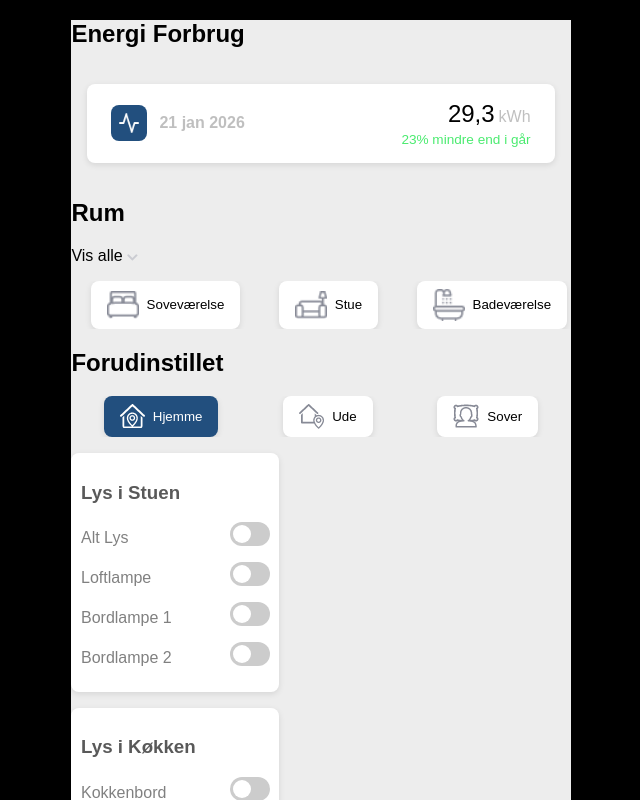
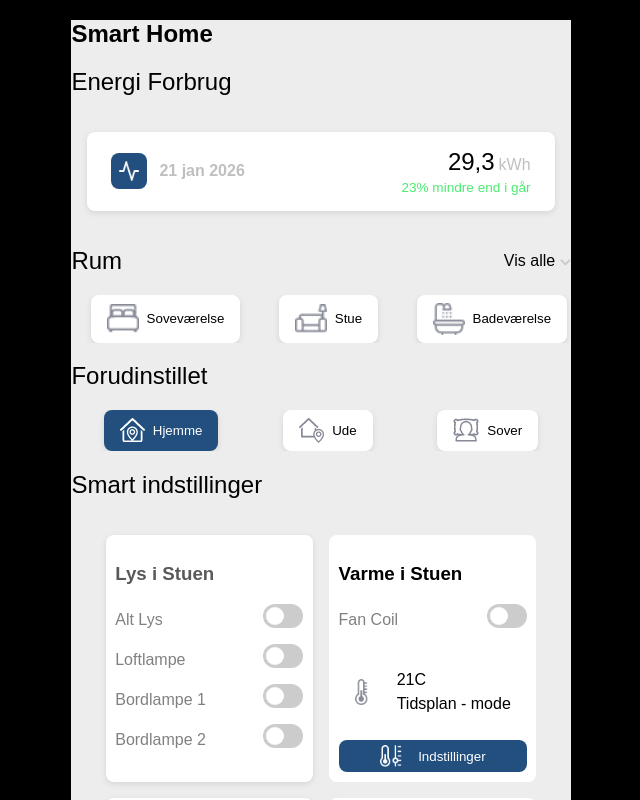
Before and after one commit to Julie-cass/mobicom-pro-exercise, a React (Vite) app: page / in a window 1280 px wide. Both pictures are taken after a click on the button "Hjemme". Shown: the top 800 px of the page, without its empty margins (319-959 px from the left). Built offline with nearby package versions, Linux system fonts and the light colour scheme.

Commit message:
made all the components for dashboard and styled the homepage

```diff
--- a/package.json
+++ b/package.json
@@ -11,6 +11,8 @@
   },
   "dependencies": {
     "@tailwindcss/vite": "^4.2.1",
+    "js-cookie": "^3.0.5",
+    "js-cookies": "^1.0.4",
     "react": "^19.2.0",
     "react-dom": "^19.2.0",
     "react-router-dom": "^7.13.1",
--- /dev/null
+++ b/src/PageScss/Home.scss
@@ -0,0 +1,30 @@
+.HomePageContainer {
+
+    h2 {
+        font-weight: 100;
+    }
+
+    .RoomTitleBox {
+        display: flex;
+        justify-content: space-between;
+        flex-direction: row;
+        align-items: center;
+
+        border: none;
+        border-radius: 0.5rem;
+
+        box-sizing: border-box;
+
+    }
+}
+
+
+.SmartSettingsContainer {
+place-items: center;
+
+    .smartRow {
+        display: grid;
+        grid-template-columns: repeat(2, 1fr);
+gap: 1rem;
+    }
+}
--- a/src/components/EnergyUse/EnergyUse.jsx
+++ b/src/components/EnergyUse/EnergyUse.jsx
@@ -1,5 +1,6 @@
 import Consumption from "../../assets/icons/icon_consumption_on.png";
 import "./EnergyUse.scss"
+import { NavLink } from "react-router-dom";
 
 export default function EnergyUse() {
 
@@ -9,9 +10,9 @@ export default function EnergyUse() {
             <section className="EnergyUseSec">
                 <div id="shadow" className="EnergyUseDiv">
                     <div className="EnergyUseLeft">
-                        <span className="EnergyUseIconSpan">
+                        <NavLink to="statistics" className="EnergyUseIconSpan">
                             <img className="EnergyUseIcon" src={Consumption} alt="" />
-                        </span>
+                        </NavLink>
                         <span className="EnergyUseDate">
                             <h4>21 jan 2026</h4>
 
--- a/src/components/smartSettings/SmartSettingComp.scss
+++ b/src/components/smartSettings/SmartSettingComp.scss
@@ -1,10 +1,8 @@
-.SmartSetSec {
-
-}
-
-
-.SmartSetCompBox {
+.SmartSetCompBox,
+.WarmthInfoBox {
   max-width: 13rem;
+  max-height: 15.4rem;
+  height: 15.4rem;
   box-sizing: border-box;
   padding: 0.6rem;
 
@@ -30,10 +28,66 @@
 
 }
 
+.SettingDesComp {
+  display: flex;
+  justify-content: space-between;
+  flex-direction: row;
+  align-items: center;
+
+  border: none;
+  border-radius: 0.5rem;
+
+  padding: 1rem;
+  box-sizing: border-box;
+
+  .WamthTxtInfo {
+    line-height: 0.5rem;
+  }
+
+  img {
+    max-width: 1.6rem;
+    max-height: 1.6rem;
+  }
+}
+
 .deviceName {
   text-transform: capitalize;
+
+  display: flex;
+  flex-direction: column;
+  align-items: flex-end;
+  justify-content: center;
+  gap: 0.25rem;
 }
 
 .SmartSetCompTitle {
   color: #000000a6;
 }
+
+.WarmthBtn {
+  display: flex;
+  justify-content: center;
+  flex-direction: row;
+  align-items: center;
+
+  border: none;
+  border-radius: 0.5rem;
+
+  width: 100%;
+  max-height: 2rem;
+  padding: 1rem;
+  box-sizing: border-box;
+
+  color: white;
+  background: #224f7e;
+
+
+  text-align: center;
+
+  img {
+    max-width: 1.4rem;
+    max-height: 1.4rem;
+
+    margin-right: 1rem;
+  }
+}
--- /dev/null
+++ b/src/components/smartSettings/WarmthComponent.jsx
@@ -0,0 +1,54 @@
+import { useNavigate } from "react-router-dom";
+import { WarmthCompFunc } from "./warmthCompFunc";
+import SlidingToggle from "./SlidingToggle";
+
+
+export default function WarmthComp() {
+  const { settingsState, toggleSetting } = WarmthCompFunc();
+  const navigate = useNavigate();
+
+
+  return (
+    <>
+      <section className="WarmthSetSec">
+        <div>
+
+          {Object.entries(settingsState).map(([roomKey, setting]) => (
+            <div className="WarmthInfoBox" key={roomKey}>
+
+              <h3>{setting.title}</h3>
+
+              {Object.entries(setting).filter(([propKey, value]) => typeof value === "boolean").map(([deviceKey, isOn]) => (
+                <label key={deviceKey} className="deviceRow">
+                  <span className="deviceName">
+                    {deviceKey.replace(/_/g, " ")}
+                  </span>
+
+                  <SlidingToggle isOn={isOn} roomKey={roomKey} deviceKey={deviceKey} toggleDevice={(roomKey, deviceKey) => toggleSetting(roomKey, deviceKey)
+                  }
+                  />
+                </label>
+              ))}
+
+
+              <div className="SettingDesComp">
+                <img src={setting.icon} alt={setting.title} />
+
+<div className="WamthTxtInfo">
+                <p>{setting.warmth}</p>
+                <p>{setting.description}</p>
+                </div>
+              </div>
+
+              <button className="WarmthBtn" onClick={() => navigate(setting.link)}>
+                <img src={setting.icon2} alt="" />
+               <p>Indstillinger</p>
+              </button>
+
+            </div>
+          ))}
+        </div>
+      </section>
+    </>
+  );
+}
--- /dev/null
+++ b/src/components/smartSettings/warmthCompFunc.jsx
@@ -0,0 +1,53 @@
+import React, { useState } from "react";
+
+
+import TempSetting from "../../assets/icons/icon_temp-setting.png"
+import Temp from "../../assets/icons/icon_temp.png"
+
+
+export function WarmthCompFunc() {
+
+  const settingsData = {
+    livingroom: {
+      title: "Varme i Stuen",
+      Fan_Coil: false,
+      icon: Temp,
+      warmth: "21C",
+      description: "Tidsplan - mode",
+      icon2: TempSetting,
+      link: "/settings",
+    },
+    bedroom: {
+      title: "Varme i Soveværelse",
+      Radiator: false,
+      icon: Temp,
+      warmth: "21C",
+      description: "Tidsplan - mode",
+      icon2: TempSetting,
+      link: "/settings",
+    },
+    bathroom: {
+      title: "Varme i Badeværelse",
+      Gulvvarme: false,
+      icon: Temp,
+      warmth: "21C",
+      description: "Tidsplan - mode",
+      icon2: TempSetting,
+      link: "/settings",
+    },
+  };
+
+  const [settingsState, setSettingsState] = useState(settingsData);
+
+ function toggleSetting(roomKey, deviceKey) {
+  setSettingsState(prev => ({
+    ...prev,
+    [roomKey]: {
+      ...prev[roomKey],
+      [deviceKey]: !prev[roomKey][deviceKey],
+    },
+  }));
+}
+
+  return { settingsState, toggleSetting };
+}
--- a/src/pages/Home.jsx
+++ b/src/pages/Home.jsx
@@ -8,31 +8,42 @@ import RoomScroll from "../components/Rooms.jsx/RoomScroll";
 import SmartLighting from "../components/smartSettings/SmartSettingComp";
 
 import DropDown from "../assets/icons/icon_drop-down.png"
+import WarmthComp from "../components/smartSettings/WarmthComponent";
 
+import "../PageScss/Home.scss"
 
 export default function HomePage() {
     const [activePreset, setActivePreset] = useState(null);
+    const [activeWarmth, setActiveWarmth] = useState(null);
+
     return (
         <>
-            <section>
-
+            <section className="HomePageContainer">
+                <h1>Smart Home</h1>
                 <div>
                     <h2>Energi Forbrug</h2>
                     <EnergyUse />
 
-                    <div>
+                    <div className="RoomTitleBox">
                         <h2>Rum</h2>
                         <p>Vis alle <img src={DropDown} alt="" /></p>
                     </div>
                     <RoomScroll />
 
+
                     <h2>Forudinstillet</h2>
+                    <PresetScroll activePreset={activePreset} setActivePreset={setActivePreset} />
 
-                    <PresetScroll
-                        activePreset={activePreset}
-                        setActivePreset={setActivePreset} />
 
-                    {activePreset === 0 && <SmartLighting />}
+                        <h2>Smart indstillinger</h2>
+                    <div className="SmartSettingsContainer">
+                        {activePreset === 0 && (
+                            <div className="smartRow">
+                                <SmartLighting />
+                                <WarmthComp />
+                            </div>
+                        )}
+                    </div>
                 </div>
             </section>
         </>
```
Also changed, not shown: src/fetches/auth.js (+44 -23 lines), 1 other file (tests, documents, lock files or other folders). Lines whose indentation alone changed are shown as unchanged.
